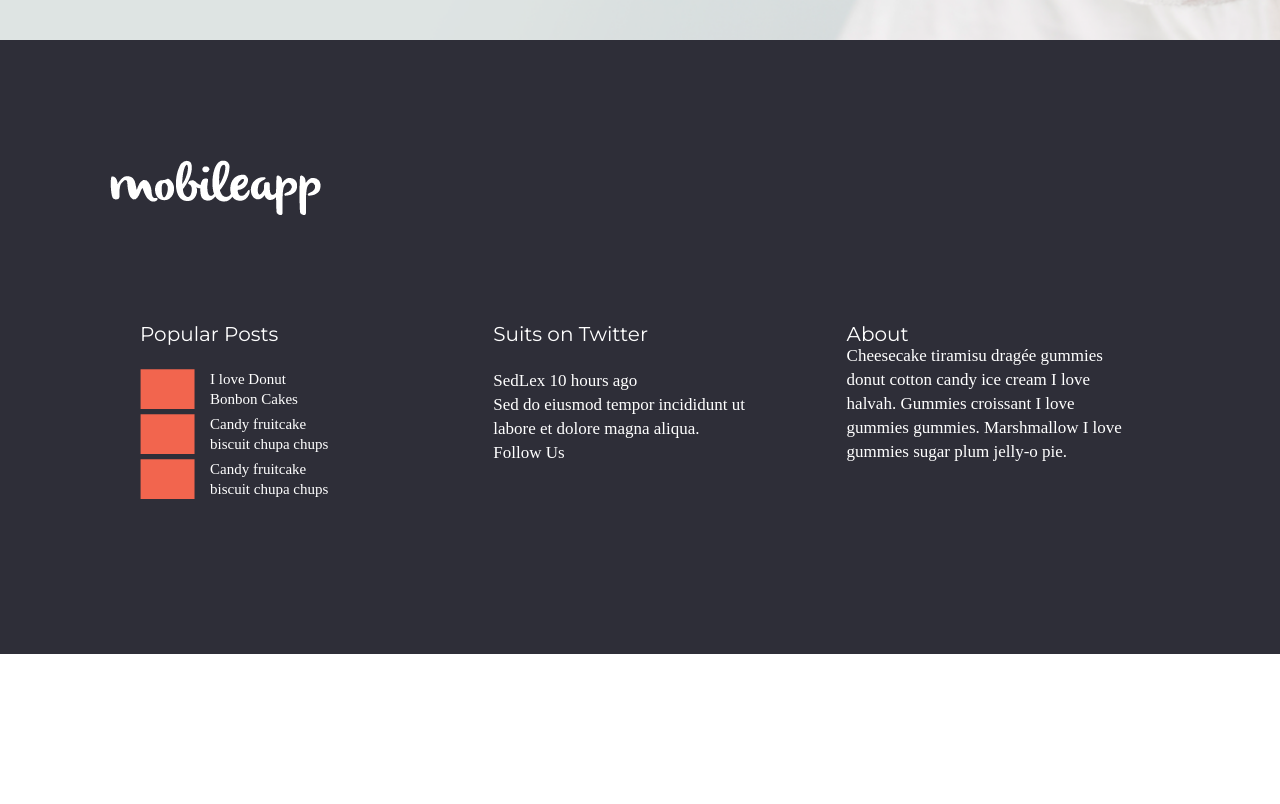
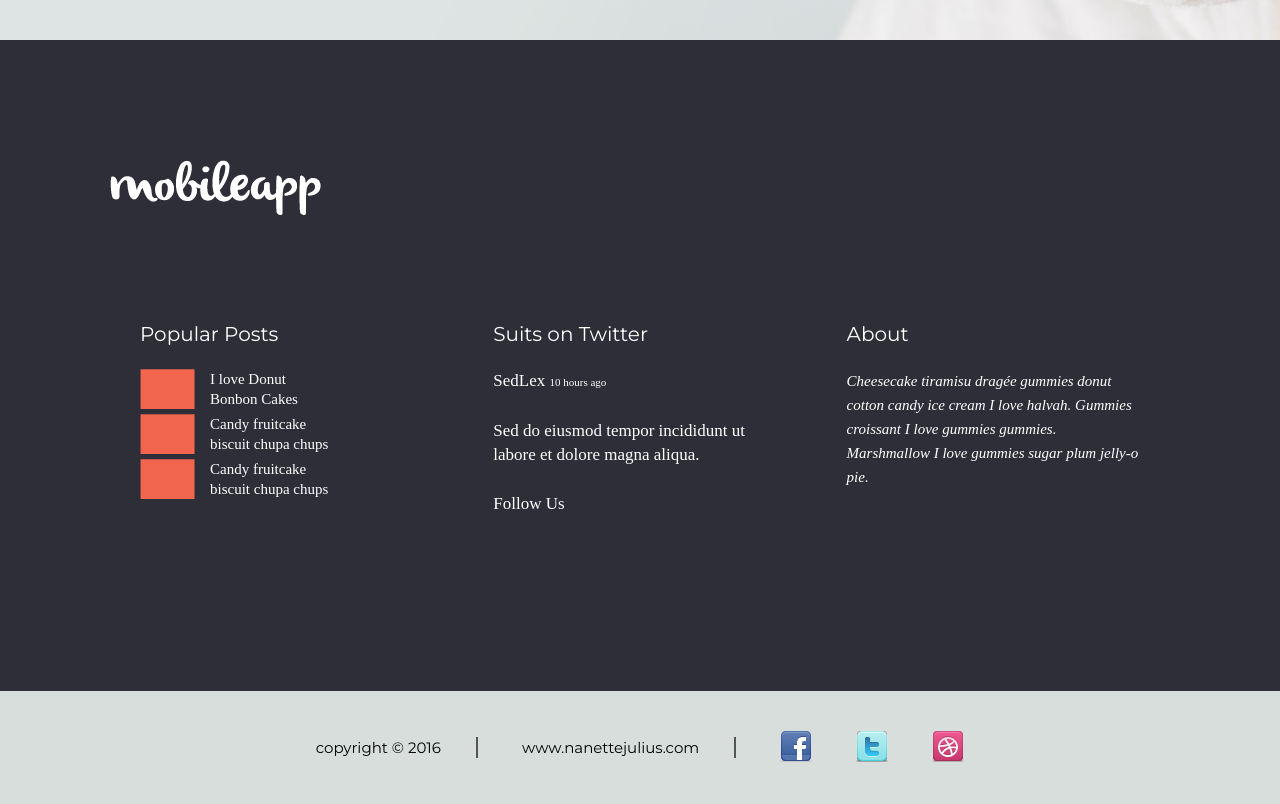
Before and after one commit to nanetteCodes/mobileApp, a plain HTML site: page index.html in a window 1280 px wide. Shown: the part 2315-3119 px from the top of the page. Before the commit the page ends 2969 px from the top, so only its background shows below. Drawn offline with nearby package versions, Linux system fonts and the light colour scheme.

Commit message:
footer html

```diff
--- a/css/style.css
+++ b/css/style.css
@@ -328,3 +328,58 @@ footer p {
 .reddish-bg {
   background: url('../img/red-square.png') no-repeat;
 }
+
+.p-about {
+  font-size: 15px;
+  font-style: italic;
+  margin-top: 25px;
+}
+
+.ul-tweets li {
+  list-style: none;
+  margin-bottom: 25px;
+}
+
+.smallTxt {
+  font-size: 11px;
+  margin-top: 5px;
+}
+
+/* COPYRIGHT */
+
+.copyright .container {
+    padding: 40px;
+    text-align: center;
+}
+
+.copyright {
+    background-color: #d7dedc;
+}
+
+.inline {
+    display: inline-block;
+    font-size: 15px;
+    vertical-align: middle;
+}
+
+.inline a {
+    text-decoration: none;
+    color: black;
+}
+
+.cr,
+.me {
+    margin-right: 40px;
+}
+
+.fb,
+.tw {
+    margin-right: 40px;
+}
+
+.cr:after,
+.me:after {
+    content: "";
+    border: 1px solid #555555;
+    margin-left: 35px;
+}
--- a/index.html
+++ b/index.html
@@ -103,7 +103,7 @@
         <div class="col-4-footer">
           <h4>Suits on Twitter</h4>
           <ul class="ul-tweets">
-            <li>SedLex 10 hours ago</li>
+            <li>SedLex <span class="block smallTxt">10 hours ago</span></li>
             <li>Sed do eiusmod tempor incididunt ut labore et dolore magna aliqua. </li>
             <li>Follow Us</li>
           </ul>
@@ -115,6 +115,18 @@
       </div>
     </footer>
 
+    <section class="copyright">
+      <div class="container">
+        <p class="inline cr">copyright &copy; 2016</p>
+        <p class="inline me"><a href="https://njulius89.github.io" target="_blank">www.nanettejulius.com</a></p>
+        <div class="inline images">
+          <a href="https://www.facebook.com" target="_blank"><img src="img/facebook.png" class="fb"></a>
+          <a href="/"><img src="img/twitter.png" class="tw"></a>
+          <a href="/"><img src="img/dribble.png" class="dr"></a>
+        </div>
+      </div>
+    </section>
+
   <script src="https://code.jquery.com/jquery-3.2.1.min.js" integrity="sha256-hwg4gsxgFZhOsEEamdOYGBf13FyQuiTwlAQgxVSNgt4=" crossorigin="anonymous"></script>
   <script src="js/main.js"></script>
   </body>
```
